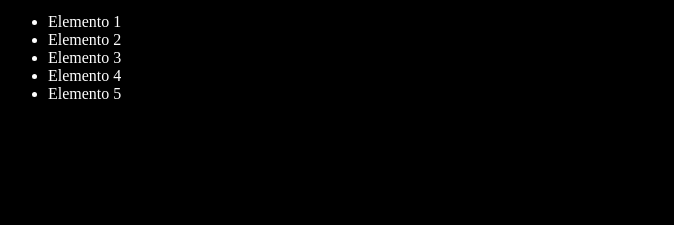
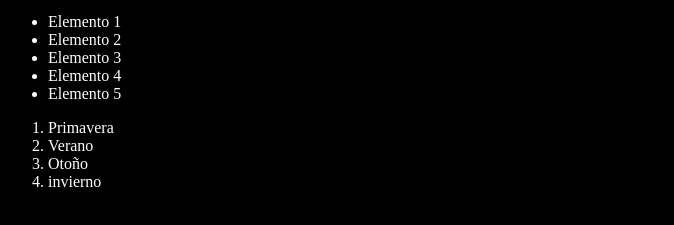
Before and after one commit to joseverdugo-dev/aprendiendo-git, a plain HTML site: page index.html in a window 1280 px wide. Shown: the part 101-326 px from the top of the page, without its empty margins (0-674 px from the left). Drawn offline with Linux system fonts and the light colour scheme.

Commit message:
Agregando las estaciones del año

```diff
--- a/index.html
+++ b/index.html
@@ -19,6 +19,12 @@
         <li>Elemento 4</li>
         <li>Elemento 5</li>
     </ul>
+    <ol>
+        <li>Primavera</li>
+        <li>Verano</li>
+        <li>Otoño</li>
+        <li>invierno</li>
+    </ol>
     <script src="index.js"></script>
 </body>
 
```
